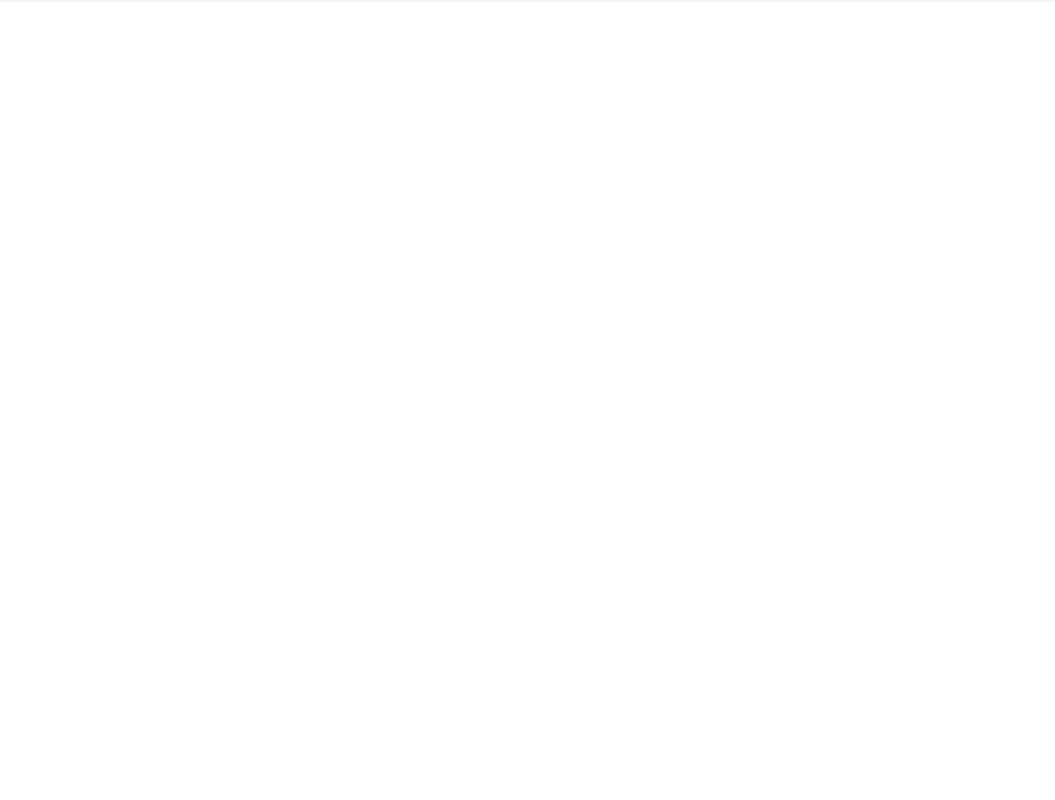
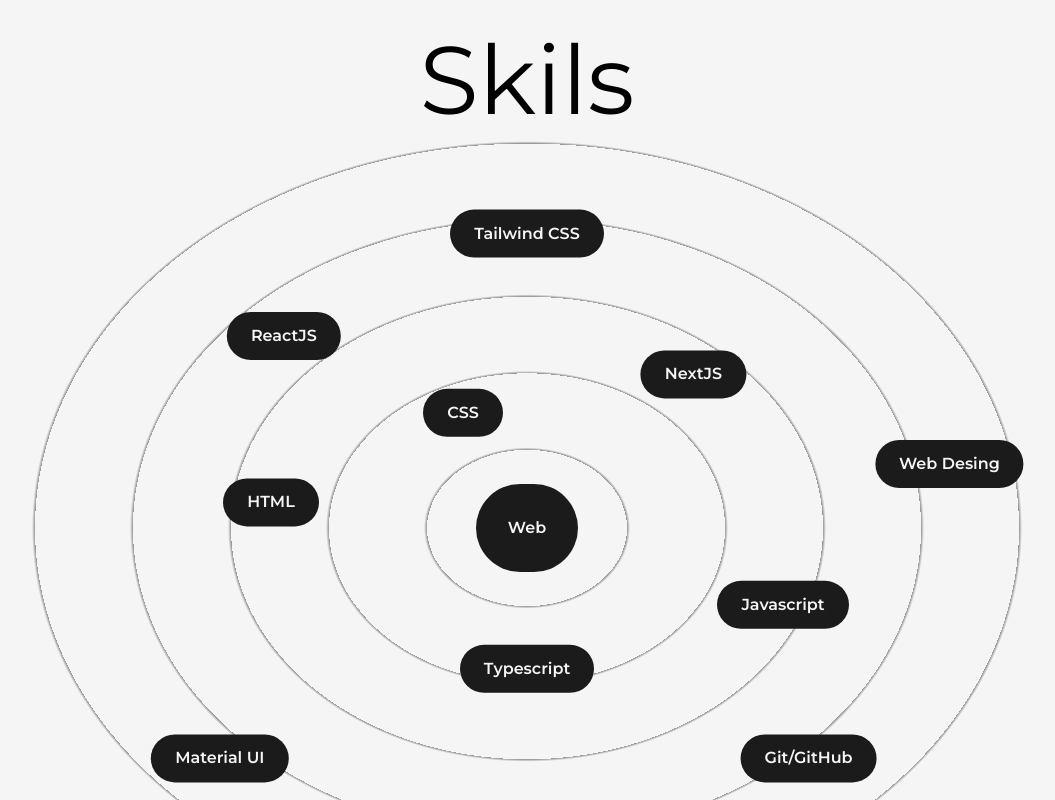
Before and after one commit to MustafaYilmaz1625/my-portfolio-nextjs-tailwindcss, a Next.js app: page /about in a window 1280 px wide. Shown: the part 1180-1980 px from the top of the page, without its empty margins (113-1168 px from the left). Before the commit the page ends 1182 px from the top, so only its background shows below. Built offline with nearby package versions, Linux system fonts and the light colour scheme.

Commit message:
create to skills.js

```diff
--- /dev/null
+++ b/src/components/Skills.js
@@ -0,0 +1,42 @@
+import React from 'react'
+import {motion} from "framer-motion"
+
+const Skill =({name,x,y})=>{
+    return (
+      <motion.div
+        className="flex items-center justify-center absolute rounded-full font-semibold bg-dark text-light py-3 px-6 shadow-dark cursor-pointer "
+        whileHover={{ scale: 1.5 }}
+        initial={{x:0,y:0}}
+        whileInView={{x:x,y:y}}
+        transition={{duration:1.5}}
+        viewport={{once:true}}
+      >
+        {name}
+      </motion.div>
+    );
+}
+
+const Skills = () => {
+  return (
+    <>
+    <h2 className='fant-bold text-8xl mt-64 w-full text-center '>Skils</h2>
+    <div className='w-full h-screen relative flex items-center justify-center rounded-full bg-circularLight '>
+        <motion.div className='flex items-center justify-center rounded-full font-semibold bg-dark text-light p-8 shadow-dark cursor-pointer '
+        whileHover={{scale:1.5}}
+        >Web</motion.div>
+        <Skill name="HTML" x="-20vw" y="-2vw" />
+        <Skill name="CSS" x="-5vw" y="-9vw" />
+        <Skill name="Javascript" x="20vw" y="6vw" />
+        <Skill name="Typescript" x="0vw" y="11vw" />
+        <Skill name="ReactJS" x="-19vw" y="-15vw" />
+        <Skill name="NextJS" x="13vw" y="-12vw" />
+        <Skill name="Web Desing" x="33vw" y="-5vw" />
+        <Skill name="Tailwind CSS" x="0vw" y="-23vw" />
+        <Skill name="Material UI" x="-24vw" y="18vw" />
+        <Skill name="Git/GitHub" x="22vw" y="18vw" />
+    </div>
+    </>
+  )
+}
+
+export default Skills
--- a/src/pages/about.js
+++ b/src/pages/about.js
@@ -5,6 +5,7 @@
 import Image from "next/image";
 import profilePic from "../../public/images/profile/developer-pic-2.jpg";
 import { useInView, useMotionValue, useSpring } from "framer-motion";
+import Skills from "@/components/Skills";
 
 const AnimatedNumbers = ({ value }) => {
   const ref = useRef(null);
@@ -106,6 +107,7 @@
             </div>
             ;
           </div>
+          <Skills/>
         </Layout>
       </main>
     </>
--- a/tailwind.config.js
+++ b/tailwind.config.js
@@ -24,6 +24,9 @@
       },
       animation:{
         'spin-slow':'spin 8s linear infinite'
+      },
+      backgroundImage:{
+        circularLight:'repeating-radial-gradient(rgba(0,0,0,0.4) 2px,#f5f5f5 5px, #f5f5f5 100px)'
       }
     },
   },
```
